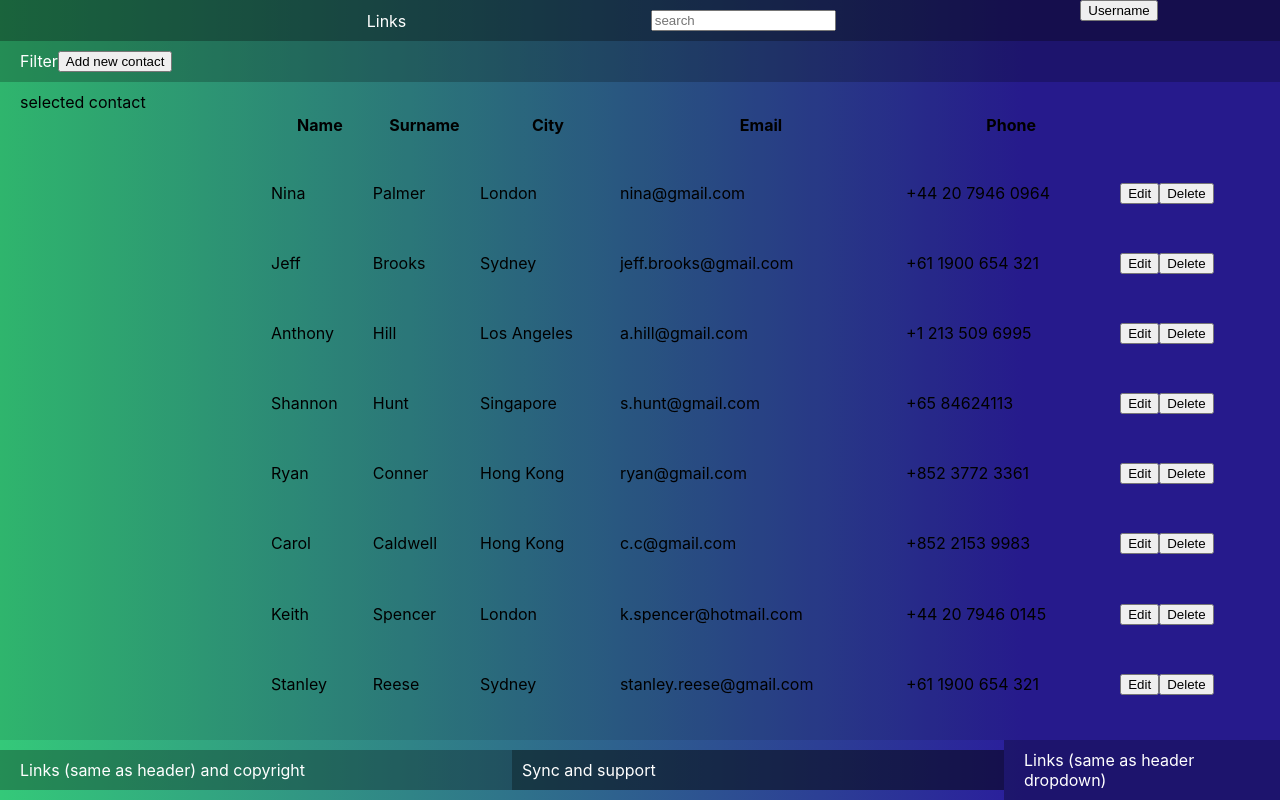
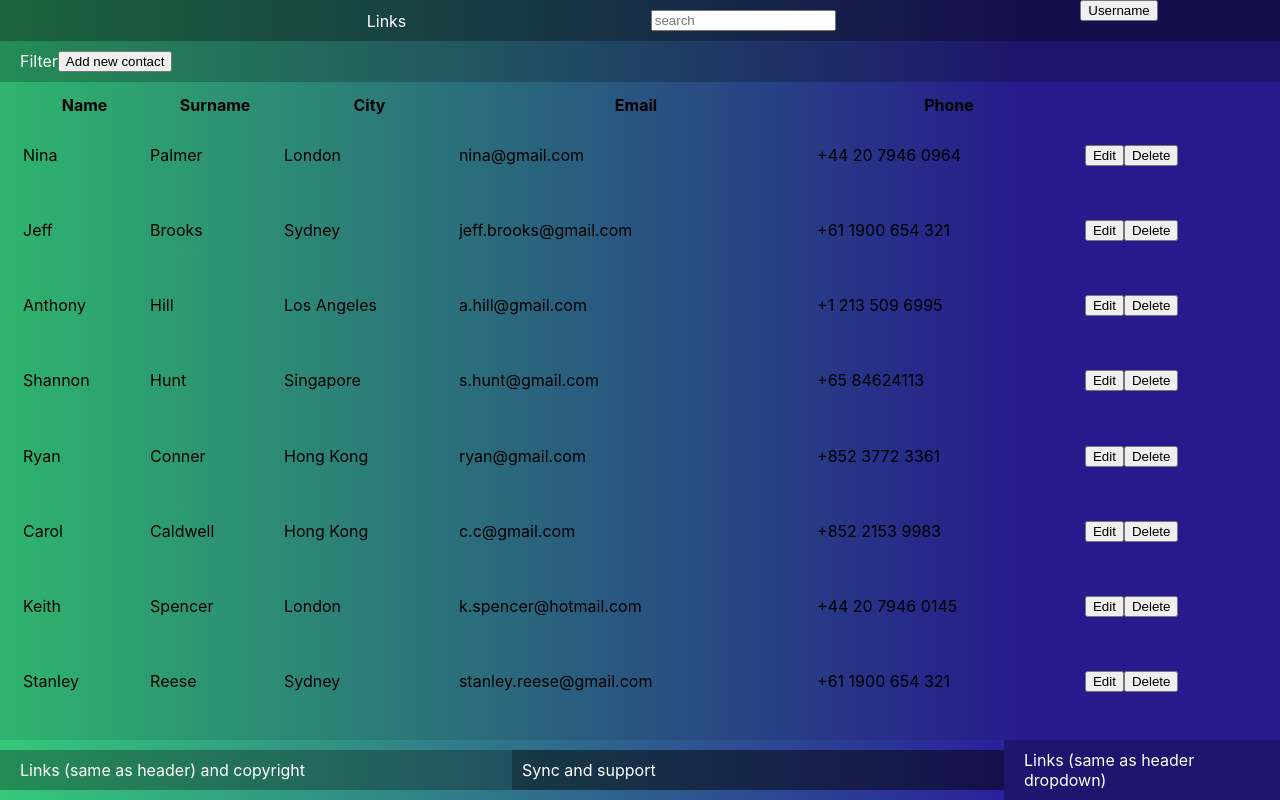
Before and after one commit to krkakrka/metasite-contactify, a React (Create React App) app: page / in a window 1280 px wide. Built offline with nearby package versions, Linux system fonts and the light colour scheme.

Commit message:
Enable contact selection

```diff
--- a/src/components/App/App.js
+++ b/src/components/App/App.js
@@ -1,12 +1,13 @@
 import React from 'react';
 import { Header, Contacts, Footer } from '../';
+import CONTACTS_DATA from './contacts.json';
 import './App.css';
 
 function App() {
   return (
     <div className="App">
       <Header />
-      <Contacts />
+      <Contacts contacts={CONTACTS_DATA} />
       <Footer />
     </div>
   );
--- a/src/components/Contacts/Contacts.js
+++ b/src/components/Contacts/Contacts.js
@@ -2,7 +2,17 @@ import React from 'react';
 import { ContactsTable } from '..';
 import './Contacts.css';
 
-function Contacts() {
+function Contacts({ contacts }) {
+  const [selectedContact, setSelectedContact] = React.useState();
+  const handleContactSelection = (contact) => {
+    if (selectedContact) {
+      const newSelectedContact = selectedContact.id !== contact.id ? contact : undefined;
+      setSelectedContact(newSelectedContact);
+    } else {
+      setSelectedContact(contact);
+    }
+  };
+
   return (
     <main className="Contacts">
       <div className="Contacts-header">
@@ -10,8 +20,10 @@ function Contacts() {
         <button>Add new contact</button>
       </div>
       <div className="Contacts-main">
-        <div className="Contacts-selected-contact">selected contact</div>
-        <ContactsTable />
+        {selectedContact && (
+          <div className="Contacts-selected-contact">{selectedContact.name}</div>
+        )}
+        <ContactsTable contacts={contacts} onContactSelect={handleContactSelection} />
       </div>
     </main>
   );
--- a/src/components/ContactsTable/ContactsTable.js
+++ b/src/components/ContactsTable/ContactsTable.js
@@ -1,12 +1,11 @@
 import React from 'react';
 import './ContactsTable.css';
-// todo move to props later
-import CONTACTS_DATA from './contacts.json';
 
-function ContactsTable() {
+function ContactsTable({ contacts, onContactSelect }) {
   return (
     <div className="ContactsTable">
       <table>
+        <thead>
           <tr>
             <th>Name</th>
             <th>Surname</th>
@@ -15,8 +14,10 @@ function ContactsTable() {
             <th>Phone</th>
             <th></th>
           </tr>
-        {CONTACTS_DATA.map(contact => (
-          <tr key={contact.id}>
+        </thead>
+        <tbody>
+          {contacts.map(contact => (
+            <tr key={contact.id} onClick={() => onContactSelect(contact)}>
               <td>{contact.name}</td>
               <td>{contact.surname}</td>
               <td>{contact.city}</td>
@@ -28,6 +29,7 @@ function ContactsTable() {
               </td>
             </tr>
           ))}
+        </tbody>
       </table>
     </div>
   );
```
Also changed, not shown: src/components/App/contacts.json (renamed from src/components/ContactsTable/contacts.json). Lines whose indentation alone changed are shown as unchanged.
